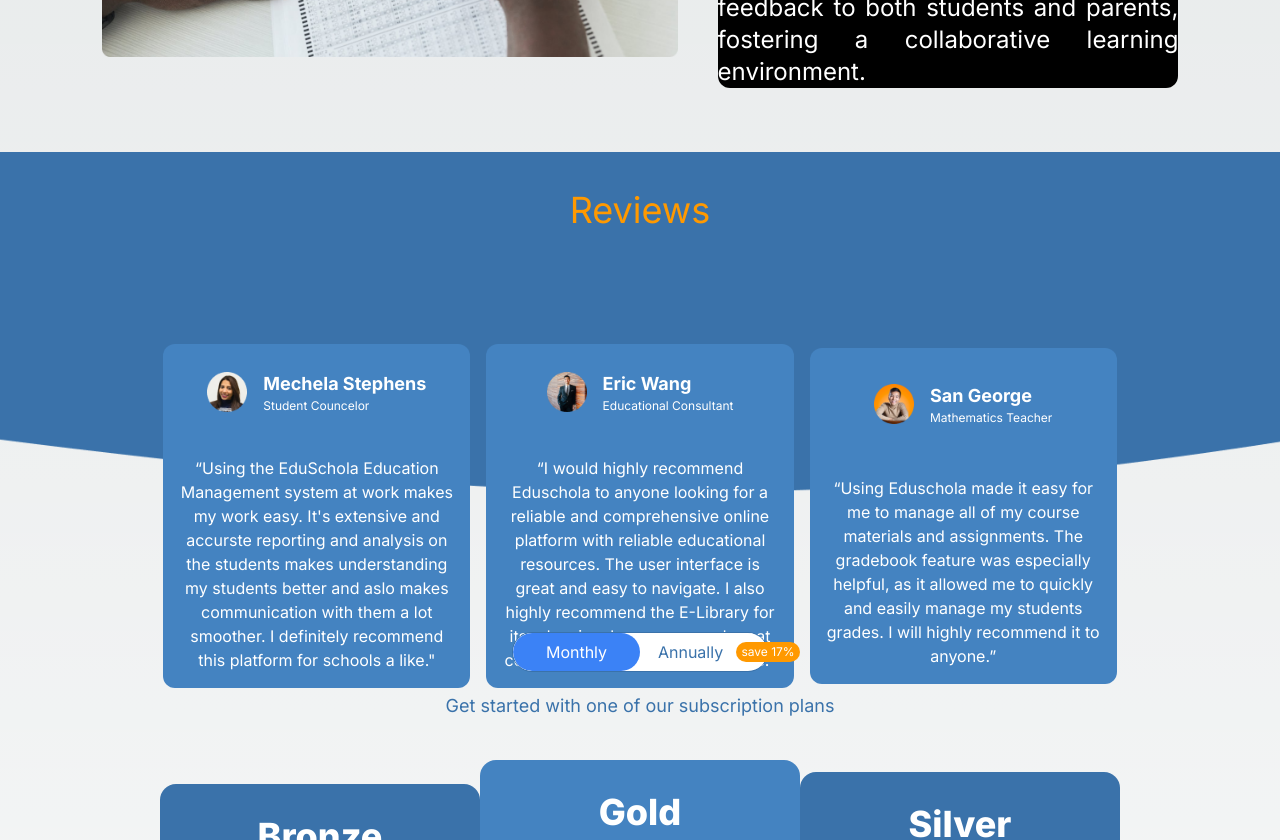
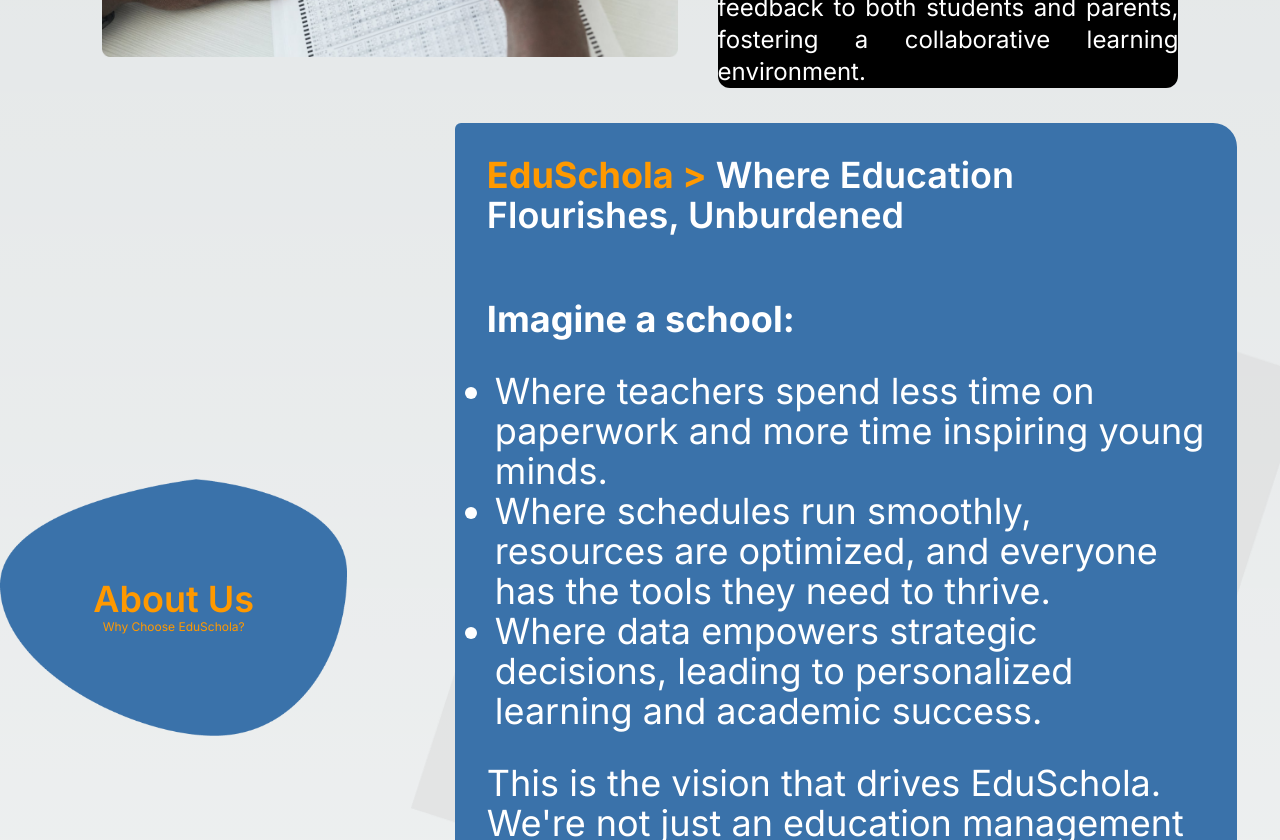
Before and after one commit to EduSchola/Eduschola_Frontend, a Next.js app in the folder eduschola/: page / in a window 1280 px wide. Shown: the part 1960-2800 px from the top of the page. Built offline with nearby package versions, Linux system fonts and the light colour scheme.

Commit message:
refactor:created fed routing pages for get-started page

```diff
--- /dev/null
+++ b/eduschola/src/app/get-started/page.tsx
@@ -0,0 +1,17 @@
+import React from "react";
+import Hero from "@/components/Hero/HeroSection";
+import NavBar from "@/components/Nav/NavBar";
+import Footer from "@/components/FooterSection/Footer";
+import GetStarted from "@/components/GetStartedSection/getStarted";
+
+export default function Page() {
+    return (
+        <>
+            <NavBar />
+            <Hero />
+            <GetStarted />
+            <Footer />
+        </>
+
+    )
+}
--- a/eduschola/src/app/page.tsx
+++ b/eduschola/src/app/page.tsx
@@ -3,20 +3,23 @@
 import Footer from "@/components/FooterSection/Footer";
 import Review from "@/components/ReviewSection/Review";
 import PaymentCard from "@/components/PaymentCardSection/PaymentCard";
-import GetStarted from "@/components/GetStartedSection/getStarted";
 import WhatWeOffer from "@/components/WhatWeOfferSection/WhatWeOffer";
+import AboutUs from "@/components/AboutUsSection/AboutUs";
+import NotFoundComponent from "@/components/NotFoundSection/NotFound";
 import Image from "next/image";
+import React from 'react';
 
 export default function Home() {
+
   return (
     <main className="min-h-screen">
       <NavBar />
       <Hero />
       <WhatWeOffer />
+      <AboutUs />
       <Review />
       <PaymentCard />
       <Footer />
-
     </main>
   );
 }
--- /dev/null
+++ b/eduschola/src/components/AboutUsSection/AboutUs.tsx
@@ -0,0 +1,83 @@
+import React from "react";
+import Image from "next/image";
+
+const AboutUs = () => {
+    return (
+        <section className="flex flex-col my-10 w-full relative items-center justify-center lg:flex-row">
+            <section className="flex relative items-center justify-center w-full my-4 lg:w-[40%] lg:mr-8">
+                <section className="flex relative w-[80%] items-center justify-center lg:w-full">
+                    <Image
+                        src="/abtUs.png"
+                        alt="image elipse background for About Us header"
+                        width={500}
+                        height={371}
+                        style={{ objectFit: "fill", width: "100%", height: "100%" }}
+                    />
+                </section>
+                <section className="flex flex-col text-cta absolute items-center justify-center">
+                    <h1 className="text-4xl font-semibold">About Us </h1>
+                    <h3 className="text-xs">Why Choose EduSchola?</h3>
+                </section>
+            </section>
+
+            <section className="flex w-full items-center justify-center mb-8 relative lg-w-[50%]  lg:ml-8">
+                <section className="flex relative w-full items-center justify-center opacity-50">
+                    <Image
+                        src="/abtUsbckgrnd.png"
+                        alt="image elipse background for About Us header"
+                        width={845}
+                        height={855}
+                        style={{ objectFit: "contain", width: "100%", height: "100%" }}
+                    />
+                </section>
+                <section className="flex flex-col items-left absolute justify-center bg-formbg text-left text-sm text-white rounded-tr-3xl rounded-bl-3xl rounded-br-md rounded-tl-md w-[90%] p-4 lg:w-[90%] lg:text-4xl lg:p-8 lg-p-8">
+
+                    <h2 className="font-semibold text-sm lg:text-4xl lg:mb-8"><span className="font-bold text-cta">EduSchola &gt;</span> Where Education Flourishes, Unburdened</h2>
+
+                    <h3 className="font-bold mb-2 lg:my-8">Imagine a school:</h3>
+                    <ul className="list-disc list-outside text-white ml-2">
+                        <li className="list-item">Where teachers spend less time on paperwork and more time inspiring young minds.</li>
+                        <li className="list-item">Where schedules run smoothly, resources are optimized, and everyone has the tools
+                            they need to thrive.</li>
+                        <li className="list-item">Where data empowers strategic decisions, leading to personalized learning and
+                            academic success.</li>
+                    </ul>
+                    {/* <br/>    */}
+
+                    <p className="mt-2 lg:mt-8">This is the vision that drives EduSchola. We're not just an education management system;
+                        we're a catalyst for transformation.</p>
+{/*
+                    <h3 className="font-bold">At our core, we believe in:</h3>
+
+                    <ul className="list-disc list-inside text-white p-4">
+                        <li className="list-item"><span className="font-bold">Empowering educators:</span> We liberate teachers from administrative burdens, giving them
+                            back the time and energy to unleash their passion for teaching.</li>
+                        <li className="list-item"><span className="font-bold">Streamlining workflows:</span> We replace chaos with clarity, automating tasks and
+                            simplifying processes, so teams can focus on what matters most.</li>
+                        <li className="list-item"><span className="font-bold">Data-driven insights:</span> We convert information into actionable knowledge, guiding
+                            educators and administrators towards informed decisions that optimize learning and outcomes.</li>
+                    </ul>
+
+                    <h3 className="font-bold">EduSchola is more than just software; it's a community:</h3>
+
+                    <ul className="list-disc list-inside text-white p-4">
+                        <li className="list-item"><span className="font-bold">Educators:</span> Connect, share best practices, and tap into a network of support within our vibrant online community.</li>
+                        <li className="list-item"><span className="font-bold">Administrators:</span> Gain a bird's-eye view of your institution, make data-driven decisions, and empower your team to excel.</li>
+                        <li className="list-item"><span className="font-bold">Students:</span> Benefit from personalized learning experiences, real-time feedback, and a system that supports their unique needs and aspirations.</li>
+
+                    </ul>
+
+                    <h3 className="font-bold">Ready to join the EduSchola revolution?</h3> */}
+
+                    <button className="text-1.5x bg-cta hover-cta_hover text-white w-[45%] lg:w-[30%] py-2 mt-2 lg:mt-8 lg:py-4">
+                            READ MORE
+                    </button>
+
+                </section>
+            </section>
+
+        </section>
+    )
+}
+
+export default AboutUs;
--- a/eduschola/src/components/FooterSection/Footer.tsx
+++ b/eduschola/src/components/FooterSection/Footer.tsx
@@ -49,7 +49,7 @@
                             <span className="text-cta">free mode</span>
                         </p>
                         <button className="text-1.5x bg-cta hover-cta_hover text-white w-[45%] lg:w-[30%] py-2">
-                            Get Started
+                            <Link href="/get-started">Get Started</Link>
                         </button>
                     </div>
                 </div>
--- a/eduschola/src/components/GetStartedSection/getStarted.tsx
+++ b/eduschola/src/components/GetStartedSection/getStarted.tsx
@@ -124,7 +124,7 @@
 
 
     return (
-        <section className="w-full flex flex-col items-center justify-center">
+        <section className="w-full flex flex-col items-center justify-center my-10">
             <form className="w-full flex flex-col items-center justify-center">
                 {currentStep === 1 && (
                     <section className="flex flex-col text-white bg-formbg items-center justify-center w-full relative">
--- a/eduschola/src/components/Hero/HeroSection.tsx
+++ b/eduschola/src/components/Hero/HeroSection.tsx
@@ -1,5 +1,6 @@
 import { url } from "inspector";
 import React from "react";
+import Link from "next/link";
 import Image from "next/image";
 
 const Hero = () => {
@@ -21,7 +22,7 @@
 
           <section className="md:flex items-center content-center justify-center pt-8 hidden">
             <button className="opacity-[0.9] py-[20px] px-[100px] text-white bg-cta border-none outline-none cursor-pointer rounded-[6px]">
-              Get Started
+              <Link href="/get-started">Get Started</Link>
             </button>
           </section>
         </section>
--- a/eduschola/src/components/Nav/NavBar.tsx
+++ b/eduschola/src/components/Nav/NavBar.tsx
@@ -43,7 +43,7 @@
       </div>
 
       <div className={`flex items-center ml-auto md:flex ${isOpen ? "flex" : "hidden"} flex-col md:flex-row items-center md:items-center`}>
-        <Link href="/get-started">
+        <Link href="/getstarted">
           <div className={`border ${isOpen ? 'border-white text-white hover:text-074786' : 'border-cta'} text-cta px-4 py-2 rounded hover:bg-cta hover:text-white`}>
             Get Started
           </div>
--- /dev/null
+++ b/eduschola/src/components/NotFoundSection/NotFound.tsx
@@ -0,0 +1,12 @@
+import React from "react";
+
+const NotFound = () => {
+
+    return (
+        <h1 className="text-cta text-3xl">
+            Not Found
+        </h1>
+    )
+}
+
+export default NotFound;
--- a/eduschola/src/components/PaymentCardSection/PaymentCard.tsx
+++ b/eduschola/src/components/PaymentCardSection/PaymentCard.tsx
@@ -9,8 +9,8 @@
   };
 
   return (
-    <div className="flex flex-col w-full h-100 items-center justify-center my-8 relative lg:mt-40">
-      <div className="flex relative w-80 justify-center items-center">
+    <div className="flex flex-col w-full h-100 items-center justify-center my-10 relative lg:mt-40">
+      <div className="flex relative w-80 justify-center items-center mt-32">
         <div
           className={`absolute flex items-center rounded-full border border-formbg h-10 w-64 cursor-pointer overflow-hidden`}
           onClick={handleToggle}
@@ -25,7 +25,7 @@
             id="subscription-mode-toggle"
             className="hidden peer focus:outline-none"
             checked={isMonthly}
-            // onChange={isMonthly}
+            onChange={() => setIsMonthly(!isMonthly)}
           />
           <label
             htmlFor="dark-mode-toggle"
```
Also changed, not shown: eduschola/public/abtUs.png (added), eduschola/public/abtUsbckgrnd.png (added).
